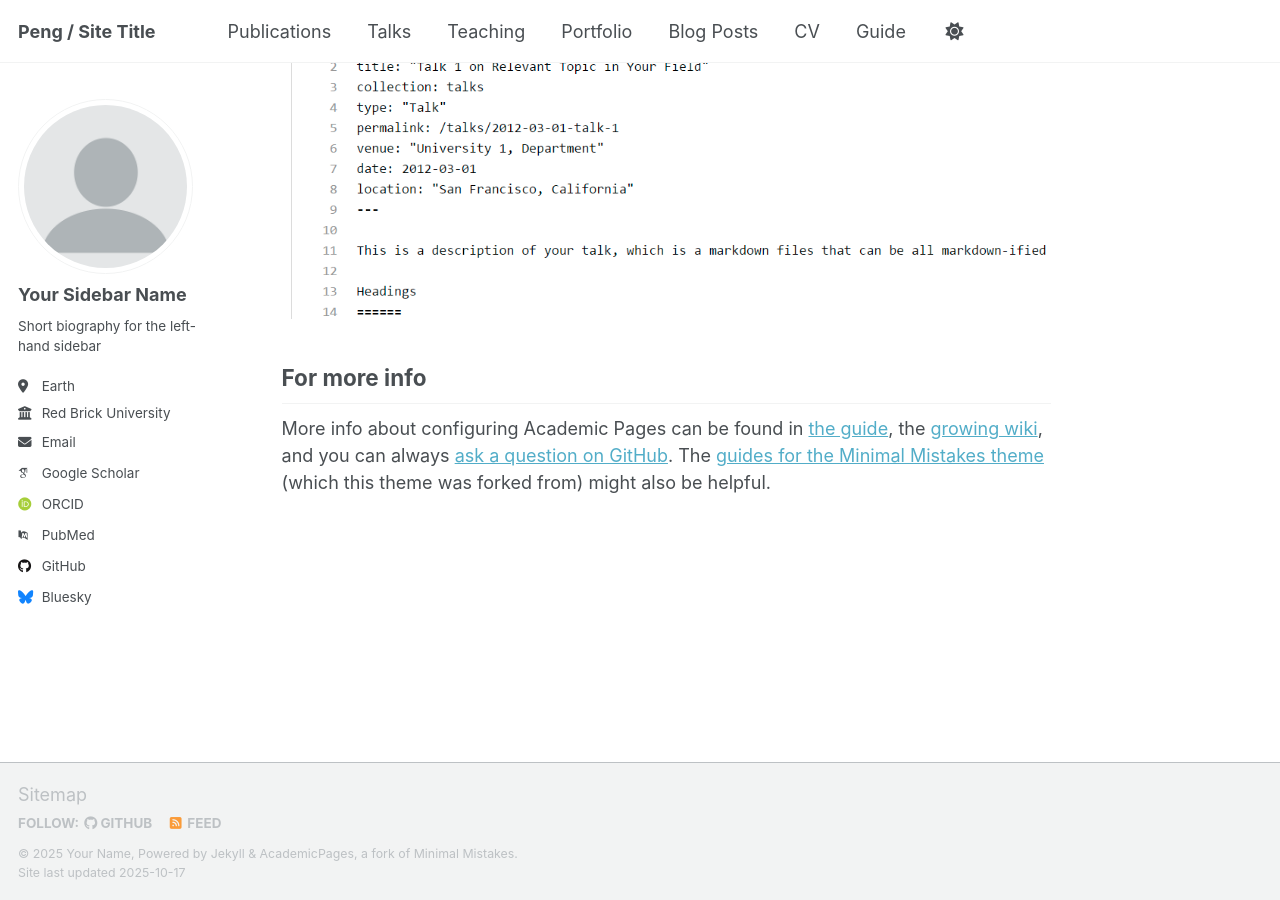
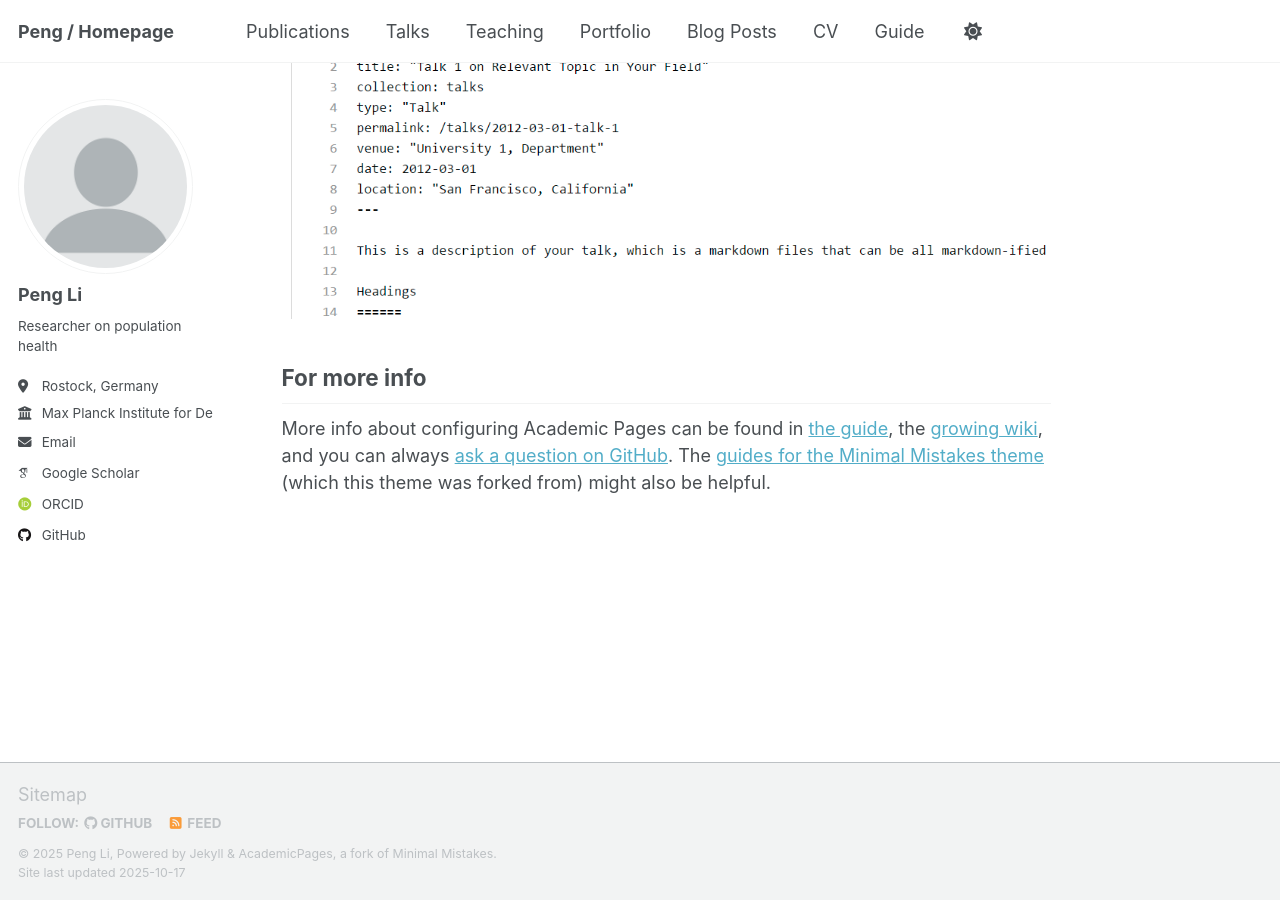
Before and after one commit to penglistat/penglistat, a Jekyll site: the page built from _pages/about.md, in a window 1280 px wide and 900 px high, scrolled down 2880 px. Built offline with Jekyll 4.4.1, drawn with Linux system fonts in a browser that asks for light colours; some web fonts are replaced; a script that is not in the unit is left out.

Commit message:
Update _config.yml

```diff
--- a/_config.yml
+++ b/_config.yml
@@ -9,10 +9,10 @@
 # Basic Site Settings
 locale                   : "en-US"
 site_theme               : "default" # Currently available options are "default", "air"
-title                    : "Peng / Site Title"
+title                    : "Peng / Homepage"
 title_separator          : "-"
-name                     : &name "Your Name"
-description              : &description "Your Name's academic portfolio"   # Update this with a general description of your site, this is the default if not overridden by a page
+name                     : &name "Peng Li"
+description              : &description "Peng's academic portfolio"   # Update this with a general description of your site, this is the default if not overridden by a page
 url                      : https://penglistat.github.io # The base hostname & protocol for your site e.g. "https://[your GitHub username].github.io",
                                                            # or if you already have some other page hosted on Github then use "https://[your GitHub username].github.io/[Your Repo Name]"
 baseurl                  : "" # the subpath of your site, e.g. "/blog"
@@ -24,23 +24,23 @@ repository               : "penglistat/penglistat.github.io"
 author:
   # Biographic information
   avatar           : "profile.png"
-  name             : "Your Sidebar Name"
+  name             : "Peng Li"
   pronouns         : # example: "she/her"
-  bio              : "Short biography for the left-hand sidebar"
-  location         : "Earth"
-  employer         : "Red Brick University"
+  bio              : "Researcher on population health"
+  location         : "Rostock, Germany"
+  employer         : "Max Planck Institute for Demographic Research"
   uri              : # URL
-  email            : "none@example.org"
+  email            : "li@demogr.mpg.de"
 
   # Academic websites
   academia         : # URL
   arxiv            : # URL - Update with the correct link to your profile
-  googlescholar    : "https://scholar.google.com/citations?user=PS_CX0AAAAAJ"
+  googlescholar    : "https://scholar.google.de/citations?user=PoDD7aIAAAAJ&hl=en"
   inspire-hep      : # URL
   impactstory      : # URL
-  orcid            : "http://orcid.org/yourorcidurl"
+  orcid            : "https://orcid.org/0000-0002-0682-9819"
   semantic         : # URL
-  pubmed           : "https://www.ncbi.nlm.nih.gov/pubmed/?term=john+snow"
+  pubmed           : # "https://www.ncbi.nlm.nih.gov/pubmed/?term=john+snow"
   researchgate     : # URL
   scopus           : # URL
 
@@ -48,13 +48,13 @@ author:
   bitbucket        : # Username - Update with your username on the site
   codepen          : # Username
   dribbble         : # Username
-  github           : "academicpages"
+  github           : "https://github.com/penglistat"
   kaggle           : # Username
   stackoverflow    : # User number or user number and name (i.e., use "1" or "1/jeff-atwood")
 
   # Social media
   artstation       : # Username
-  bluesky          : "bsky.app" # Replace this with you Bluesky username
+  bluesky          : # "bsky.app" # Replace this with you Bluesky username
   facebook         : # Username
   flickr           : # Username
   foursquare       : # Username
```
